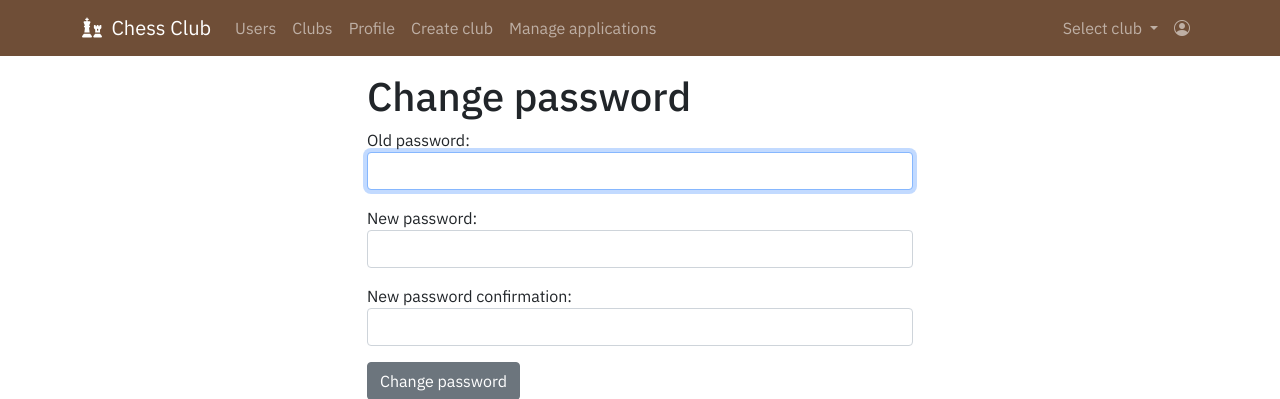
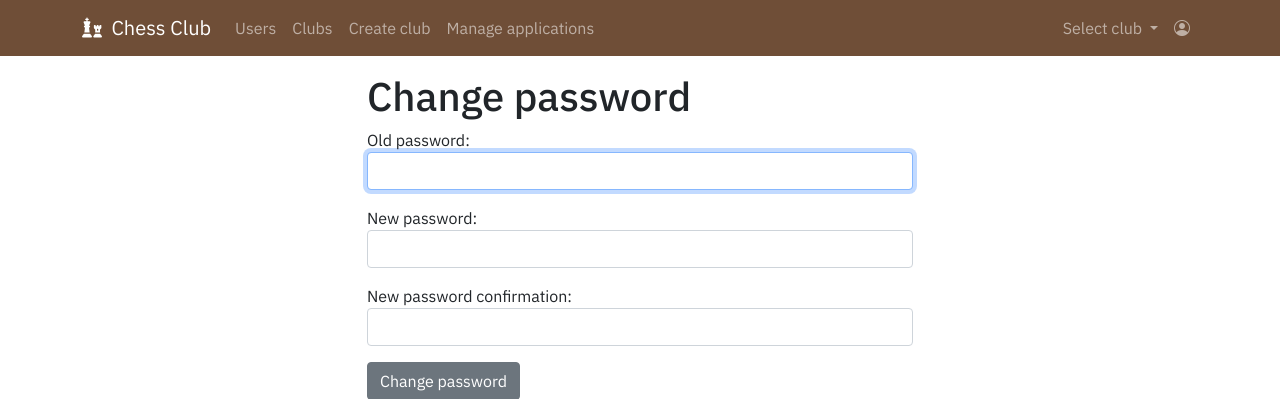
Before and after one commit to dejamiko/chess_club, a Django app: page /home/profile/change_password in a window 1280 px wide. Shown: the top 399 px of the page. Run offline with Django 3.2, Linux system fonts and the light colour scheme; a user stored in the database is signed in; data comes from the database, SQL or seed files in the repository; data that the repository does not hold is empty; parts of the project's set-up code (start-up, migrations or seed data) failed here and were passed over; some libraries are stand-ins or nearby versions.

Commit message:
Moved profile link into the user dropdown

```diff
--- a/clubs/templates/partials/navbar.html
+++ b/clubs/templates/partials/navbar.html
@@ -30,11 +30,6 @@
                     <li class="nav-item">
                         <a class="nav-link" href="{% url 'clubs' %}">Clubs</a>
                     </li>
-                    <li class="nav-item">
-                        <a class="nav-link" href="{% url 'profile' %}">Profile</a>
-                    </li>
-
-
                     <li class="nav-item">
                         <a class="nav-link" href="{% url 'create_club' %}">Create club</a>
                     </li>
@@ -69,7 +64,7 @@
                     <ul class="navbar-nav me-auto mb-2 mb-lg-0">
 
                             <li class="nav-item">
-                                <a class="nav-link" href="{% url 'clubs' %}"> Search Club </a>
+                                <a class="nav-link" href="{% url 'clubs' %}">Search club</a>
                             </li>
                     </ul>
                     </div>
@@ -82,6 +77,7 @@
                             <span class="bi-person-circle"></span>
                         </a>
                         <ul class="dropdown-menu dropdown-menu-end" aria-labelledby="user_account_dropdown">
+                            <li><a class="dropdown-item" href="{% url 'profile' %}">View profile</a></li>
                             <li><a class="dropdown-item" href="{% url 'edit_profile' %}">Edit profile</a></li>
                             <li><a class="dropdown-item" href="{% url 'change_password' %}">Change password</a></li>
                             <li>
```
